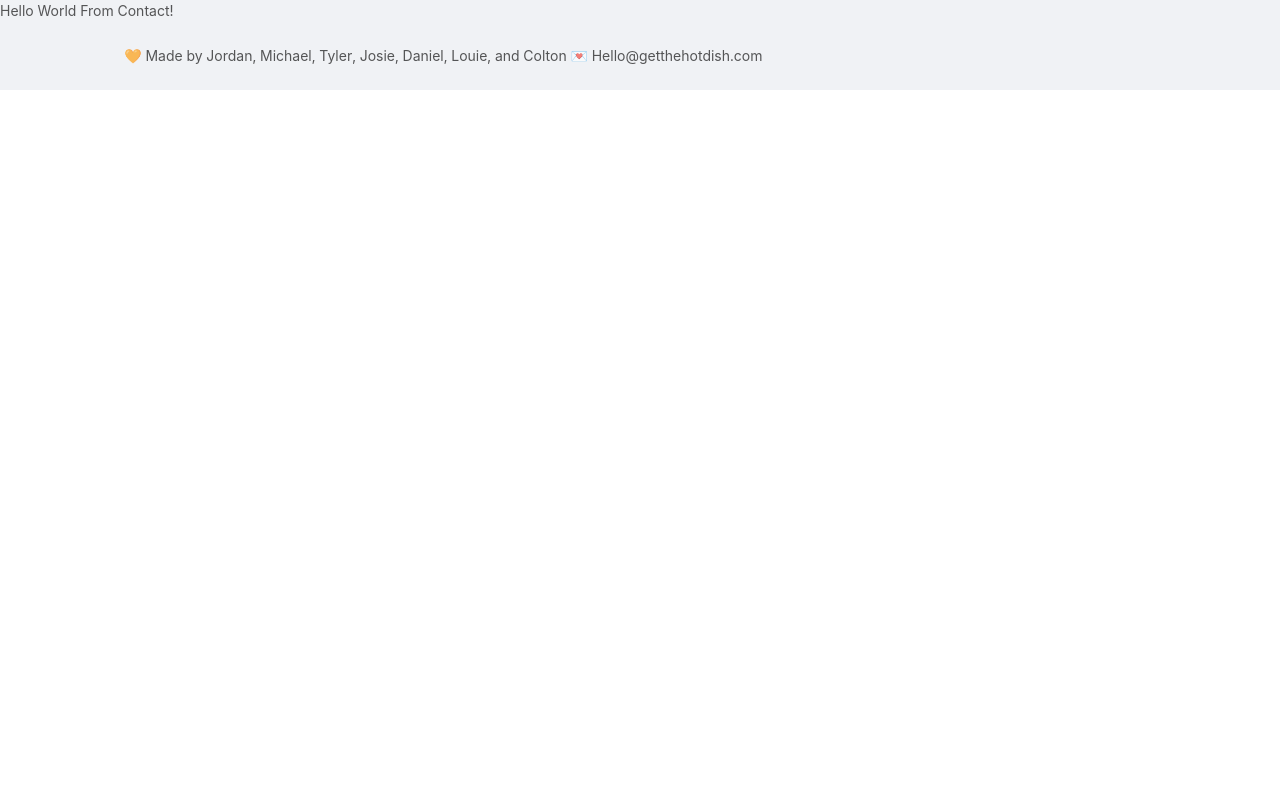
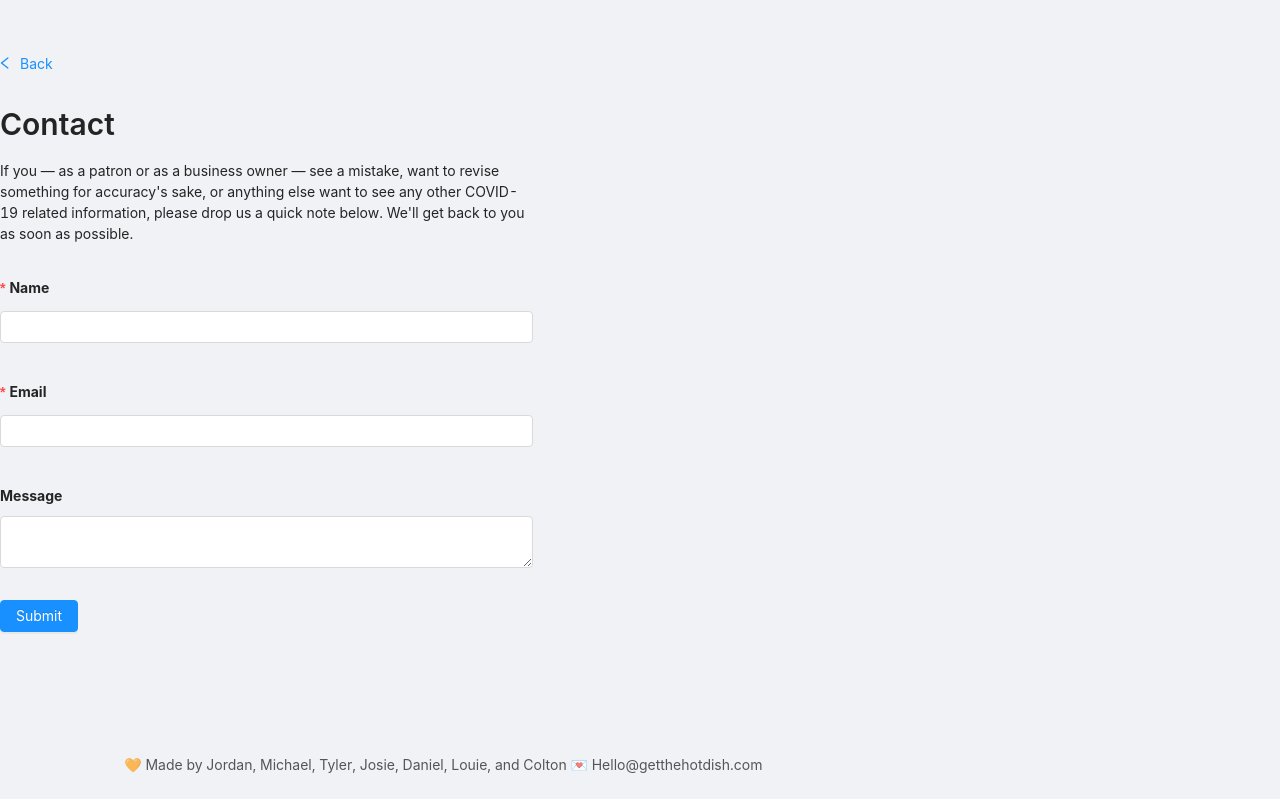
Before and after one commit to colathro/midwest-helps, a React (Create React App) app in the folder ClientApp/: page /contact in a window 1280 px wide. Built offline with nearby package versions, Linux system fonts and the light colour scheme.

Commit message:
Finished contact UI

```diff
--- a/ClientApp/src/App.scss
+++ b/ClientApp/src/App.scss
@@ -1,3 +1,7 @@
+main.main-content {
+  min-height: calc(100vh - 70px); // 100 viewHeight - footerHeight
+}
+
 footer {
   text-align: center;
 }
--- a/ClientApp/src/App.tsx
+++ b/ClientApp/src/App.tsx
@@ -8,13 +8,15 @@ import { List } from './components/List';
 
 import './App.scss';
 
-const { Footer } = Layout;
+const { Footer, Content } = Layout;
 
 export const App: React.FC = () => (
   <Layout>
-    <Route exact path="/" component={Home} />
-    <Route path="/contact" component={Contact} />
-    <Route path="/list" component={List} />
+    <Content className="main-content">
+      <Route exact path="/" component={Home} />
+      <Route path="/contact" component={Contact} />
+      <Route path="/list" component={List} />
+    </Content>
     <Footer>
       <Row justify="center">
         <Col xl={16} lg={16} md={18} sm={20} xs={24}>
--- /dev/null
+++ b/ClientApp/src/components/Contact/Contact.scss
@@ -0,0 +1,22 @@
+#contact-page {
+  padding-top: 48px;
+
+  .back-link {
+    margin-left: -18px;
+    margin-bottom: 24px;
+  }
+
+  form {
+    margin-top: 24px;
+  }
+
+  .ant-form-item-label {
+    flex: 0 0 100%;
+    text-align: left;
+    font-weight: bold;
+
+    ::after {
+      display: none;
+    }
+  }
+}
--- a/ClientApp/src/components/Contact/Contact.tsx
+++ b/ClientApp/src/components/Contact/Contact.tsx
@@ -1,3 +1,73 @@
 import React from 'react';
+import { Form, Input, Button, Row, Col, Typography } from 'antd';
+import { LeftOutlined } from '@ant-design/icons';
+import { useHistory } from 'react-router-dom';
 
-export const Contact: React.FC = () => <div>Hello World From Contact!</div>;
+import './Contact.scss';
+
+const { Title } = Typography;
+
+export const Contact: React.FC = () => {
+  let history = useHistory();
+
+  const onFinish = (values: any) => {
+    console.log(values);
+  };
+
+  const goHome = () => {
+    history.push('/');
+  };
+
+  return (
+    <Row justify="center" id="contact-page">
+      <Col xl={10} lg={12} md={16} sm={18} xs={22}>
+        <Button
+          className="back-link"
+          type="link"
+          icon={<LeftOutlined />}
+          onClick={goHome}
+        >
+          Back
+        </Button>
+        <Title level={2}>Contact</Title>
+        <Typography>
+          If you — as a patron or as a business owner — see a mistake, want to
+          revise something for accuracy's sake, or anything else want to see any
+          other COVID-19 related information, please drop us a quick note below.
+          We'll get back to you as soon as possible.
+        </Typography>
+        <Form name="contact" onFinish={onFinish}>
+          <Form.Item
+            label="Name"
+            name="name"
+            rules={[
+              { required: true, message: "Please don't forget your name!" }
+            ]}
+          >
+            <Input />
+          </Form.Item>
+          <Form.Item
+            label="Email"
+            name="email"
+            rules={[
+              {
+                required: true,
+                message: 'Give us your email so we can get back to you!'
+              }
+            ]}
+          >
+            <Input />
+          </Form.Item>
+          <Form.Item label="Message" name="message">
+            <Input.TextArea />
+          </Form.Item>
+          <Form.Item>
+            <Button type="primary" htmlType="submit">
+              Submit
+            </Button>
+          </Form.Item>
+        </Form>
+      </Col>
+    </Row>
+  );
+};
```
